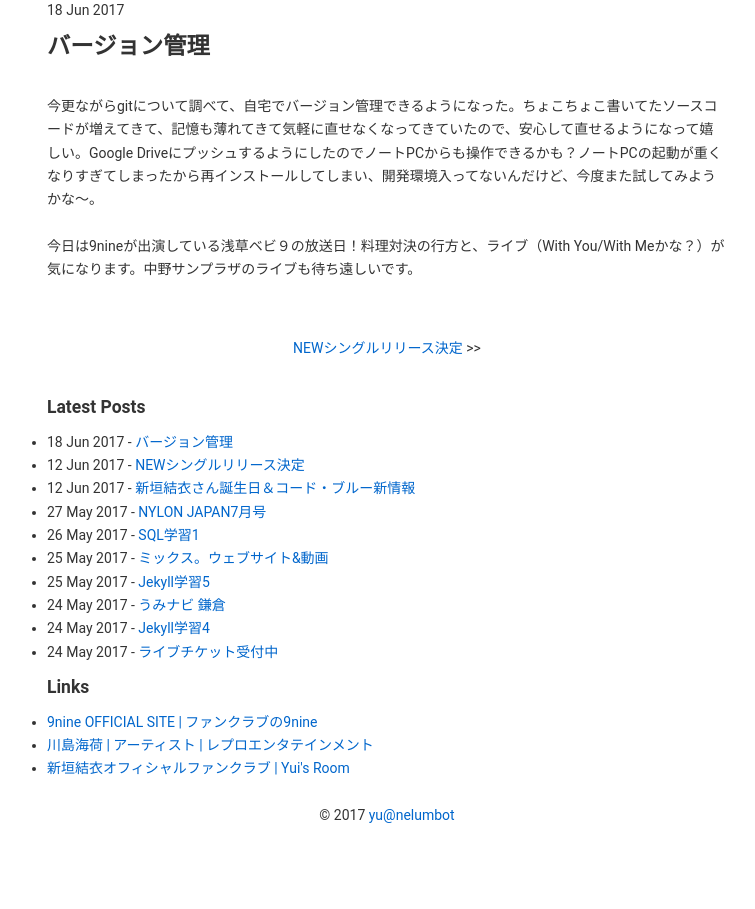
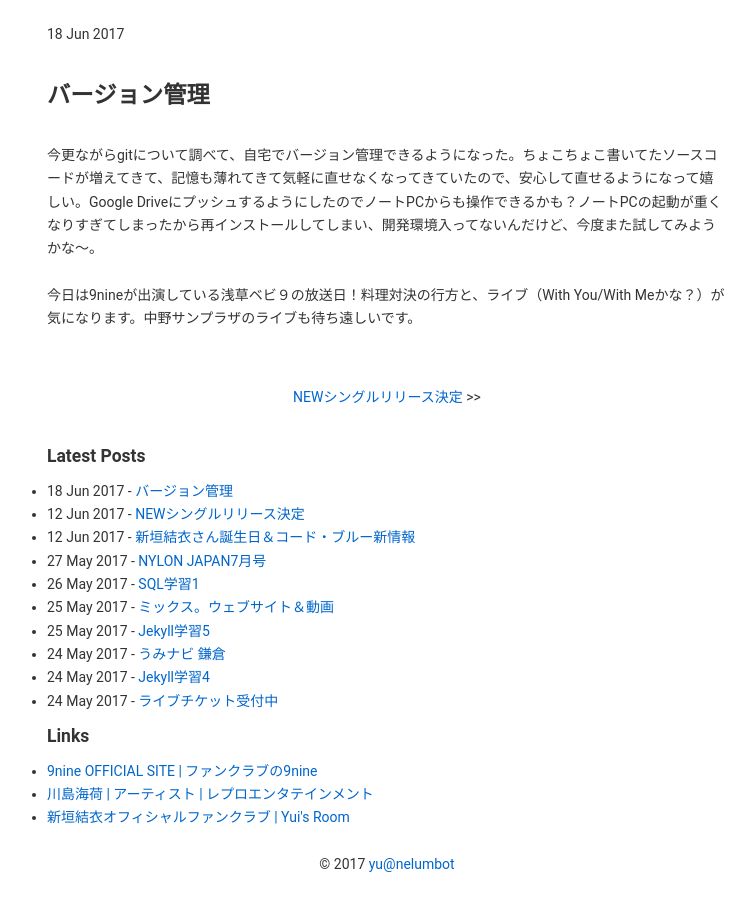
Before and after one commit to yunelumbot/test-site, a Jekyll site: the page built from _posts/2017-06/2017-06-18-git.md, in a window 1280 px wide. Shown: the whole page, without its empty margins (253-1008 px from the left). Built offline with Jekyll 4.4.1, drawn with Linux system fonts in a browser that asks for light colours.

Commit message:
スタイル検討中

```diff
--- a/_layouts/post.html
+++ b/_layouts/post.html
@@ -2,7 +2,7 @@
 layout: default
 ---
 <header>
-    <div>{{ page.date | date_to_string }}</div>
+    <p>{{ page.date | date_to_string }}</p>
     <h1>{{ page.title }}</h1>
 </header>
 <div class='main'>
```
Also changed, not shown: _posts/2017-05/2017-05-25-mix.md (+1 -1 lines).
